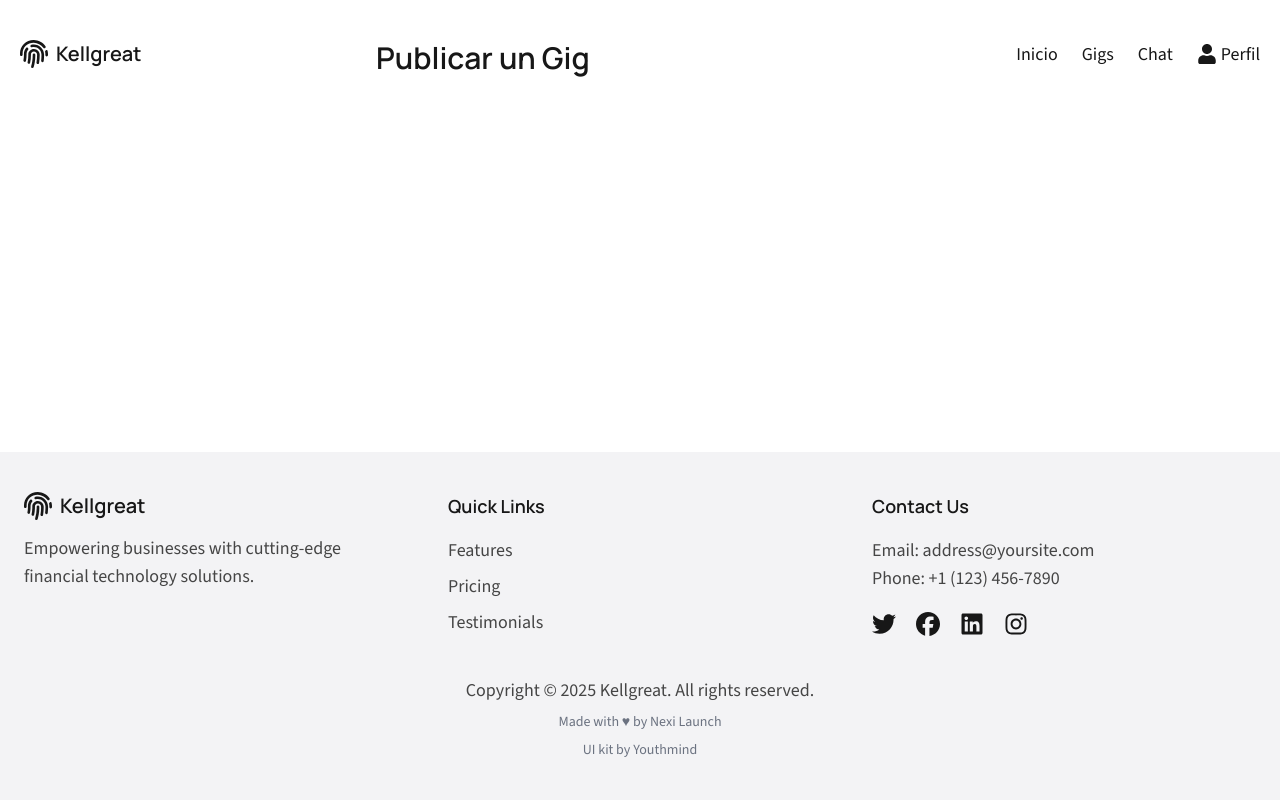
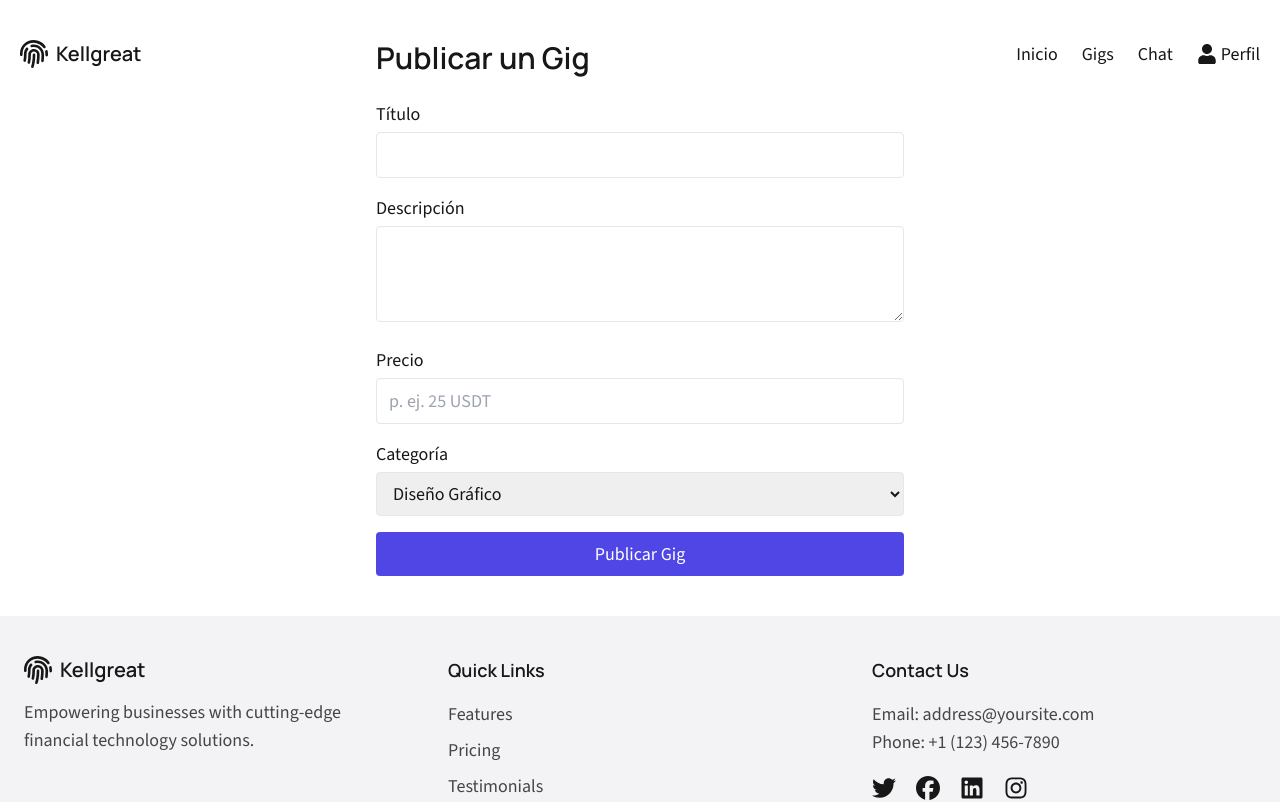
Before and after one commit to kelvingarciagarcia952-dotcom/finwise-saas-landing-page, a Next.js app: page /gigs/new in a window 1280 px wide. Shown: the top 802 px of the page. Built offline with nearby package versions, Linux system fonts and the light colour scheme.

Commit message:
Update page.tsx

```diff
--- a/src/app/gigs/new/page.tsx
+++ b/src/app/gigs/new/page.tsx
@@ -1,38 +1,85 @@
 // src/app/gigs/new/page.tsx
-'use client';
+'use client'
 
-import React, { useState } from 'react';
-import { useRouter } from 'next/navigation';
-import { gigCategories } from '@/data/gigCategories';
+import React, { useState } from 'react'
+import { useRouter } from 'next/navigation'
+import { gigCategories } from '@/data/gigCategories'
 
 export default function NewGigPage() {
-  const router = useRouter();
-  const [title, setTitle] = useState('');
-  const [description, setDescription] = useState('');
-  const [price, setPrice] = useState('');
-  const [category, setCategory] = useState(gigCategories[0]);
+  const router = useRouter()
+  const [title, setTitle] = useState('')
+  const [description, setDescription] = useState('')
+  const [price, setPrice] = useState('')
+  const [category, setCategory] = useState(gigCategories[0])
 
   const handleSubmit = (e: React.FormEvent) => {
-    e.preventDefault();
+    e.preventDefault()
     const newGig = {
       id: Date.now().toString(),
       title,
       description,
       price,
       category,
-    };
-    const stored = localStorage.getItem('userGigs');
-    const userGigs = stored ? JSON.parse(stored) : [];
-    localStorage.setItem('userGigs', JSON.stringify([newGig, ...userGigs]));
-    router.push('/gigs');
-  };
+    }
+    const stored = localStorage.getItem('userGigs')
+    const userGigs = stored ? JSON.parse(stored) : []
+    localStorage.setItem('userGigs', JSON.stringify([newGig, ...userGigs]))
+    router.push('/gigs')
+  }
 
   return (
     <div className="max-w-xl mx-auto py-10 px-6">
       <h1 className="text-3xl font-semibold mb-6">Publicar un Gig</h1>
       <form onSubmit={handleSubmit} className="space-y-4">
-        {/* ... campos de título, descripción, precio y categoría ... */}
+        <div>
+          <label className="block mb-1">Título</label>
+          <input
+            type="text"
+            required
+            value={title}
+            onChange={e => setTitle(e.target.value)}
+            className="w-full border rounded px-3 py-2"
+          />
+        </div>
+        <div>
+          <label className="block mb-1">Descripción</label>
+          <textarea
+            required
+            value={description}
+            onChange={e => setDescription(e.target.value)}
+            className="w-full border rounded px-3 py-2 h-24"
+          />
+        </div>
+        <div>
+          <label className="block mb-1">Precio</label>
+          <input
+            type="text"
+            required
+            placeholder="p. ej. 25 USDT"
+            value={price}
+            onChange={e => setPrice(e.target.value)}
+            className="w-full border rounded px-3 py-2"
+          />
+        </div>
+        <div>
+          <label className="block mb-1">Categoría</label>
+          <select
+            value={category}
+            onChange={e => setCategory(e.target.value)}
+            className="w-full border rounded px-3 py-2"
+          >
+            {gigCategories.map(cat => (
+              <option key={cat} value={cat}>{cat}</option>
+            ))}
+          </select>
+        </div>
+        <button
+          type="submit"
+          className="w-full bg-indigo-600 text-white py-2 rounded hover:bg-indigo-700 transition"
+        >
+          Publicar Gig
+        </button>
       </form>
     </div>
-  );
-      }
+  )
+            }
```
